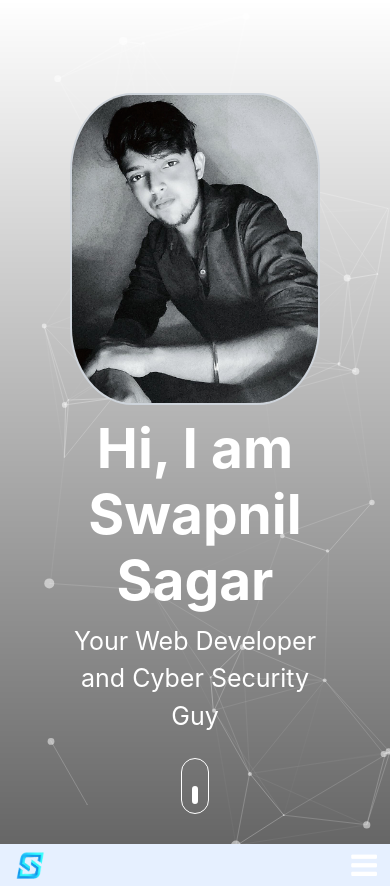
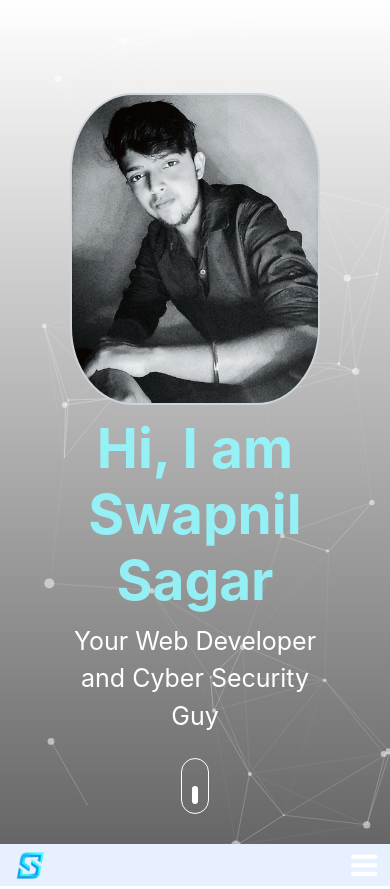
Before and after one commit to Swapnil-Sagar/MyPortfolioSite, a plain HTML site: page index.html in a window 390 px wide. Shown: the top 889 px of the page. Drawn offline with nearby package versions, Linux system fonts and the light colour scheme.

```diff
--- a/style.css
+++ b/style.css
@@ -83,7 +83,7 @@
     border: 2px solid #ced4db;
   }
   .user-box h1 {
-    color: #fff;
+    color: rgba(148, 248, 255, 0.9);
     font-weight: bold;
     margin: 10px;
     font-size: 55px;
```
